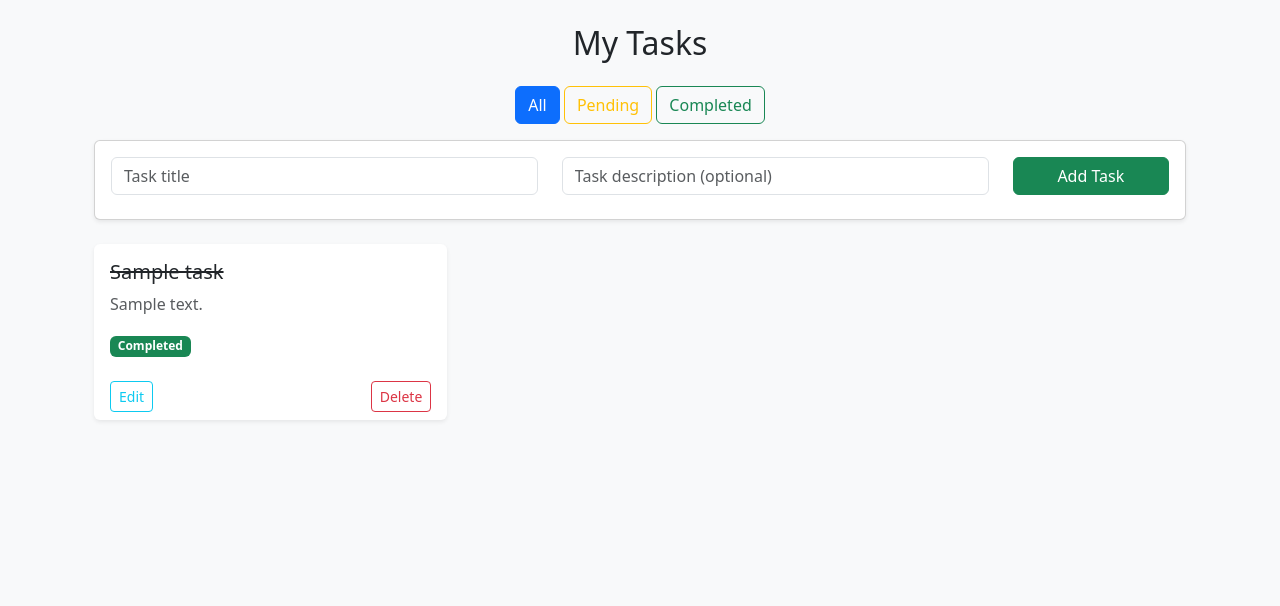
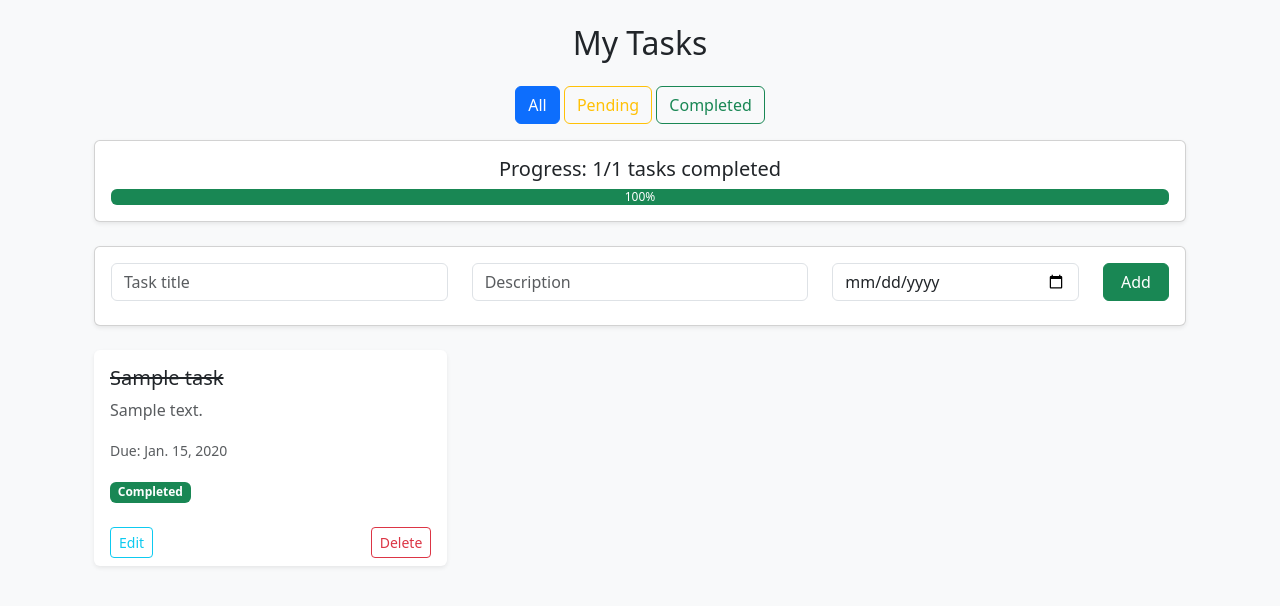
Before and after one commit to Sudha-Sahu/Blog_Task, a Django app: page / in a window 1280 px wide. Shown: the part 56-662 px from the top of the page. Run offline with Django 4.2, Linux system fonts and the light colour scheme; a user stored in the database is signed in; tables that the repository leaves empty hold one stand-in row (values such as "Sample post"); parts of the project's set-up code (start-up, migrations or seed data) failed here and were passed over.

Commit message:
addred progress status and backe nd changes

```diff
--- a/tasks/models.py
+++ b/tasks/models.py
@@ -7,6 +7,7 @@ class Task(models.Model):
     title = models.CharField(max_length=200)
     description = models.TextField(blank=True)
     completed = models.BooleanField(default=False)
+    due_date = models.DateField(null=True, blank=True)
     created_at = models.DateTimeField(auto_now_add=True)
 
     def __str__(self):
--- a/tasks/templates/tasks/home.html
+++ b/tasks/templates/tasks/home.html
@@ -12,18 +12,36 @@
     <a href="?filter=completed" class="btn {% if filter == 'completed' %}btn-success{% else %}btn-outline-success{% endif %}">Completed</a>
   </div>
 
+    {% if total_tasks > 0 %}
+    <div class="card shadow-sm p-3 mb-4">
+    <h5 class="mb-2 text-center">
+        Progress: {{ completed_tasks }}/{{ total_tasks }} tasks completed
+    </h5>
+    <div class="progress">
+        <div class="progress-bar bg-success" role="progressbar"
+            style="width: {{ progress }}%;"
+            aria-valuenow="{{ progress }}" aria-valuemin="0" aria-valuemax="100">
+        {{ progress }}%
+        </div>
+    </div>
+    </div>
+    {% endif %}
+
     <!-- Add Task Form -->
     <form method="POST" class="card p-3 shadow-sm mb-4">
     {% csrf_token %}
     <div class="row">
-      <div class="col-md-5 mb-2">
+        <div class="col-md-4 mb-2">
         <input type="text" name="title" class="form-control" placeholder="Task title" required>
         </div>
-      <div class="col-md-5 mb-2">
-        <input type="text" name="description" class="form-control" placeholder="Task description (optional)">
+        <div class="col-md-4 mb-2">
+        <input type="text" name="description" class="form-control" placeholder="Description">
         </div>
-      <div class="col-md-2">
-        <button type="submit" class="btn btn-success w-100">Add Task</button>
+        <div class="col-md-3 mb-2">
+        <input type="date" name="due_date" class="form-control">
+        </div>
+        <div class="col-md-1 mb-2">
+        <button type="submit" class="btn btn-success w-100">Add</button>
         </div>
     </div>
     </form>
@@ -42,6 +60,15 @@
               {% endif %}
             </h5>
             <p class="card-text text-muted">{{ task.description|default:"No description" }}</p>
+            <p class="card-text">
+            <small class="text-muted">
+                {% if task.due_date %}
+                Due: {{ task.due_date }}
+                {% else %}
+                No due date
+                {% endif %}
+            </small>
+            </p>
             <span class="badge {% if task.completed %}bg-success{% else %}bg-warning text-dark{% endif %}">
               {% if task.completed %}Completed{% else %}Pending{% endif %}
             </span>
--- a/tasks/views.py
+++ b/tasks/views.py
@@ -15,21 +15,34 @@ def home(request):
     if request.method == 'POST':
         title = request.POST.get('title')
         description = request.POST.get('description')
+        due_date = request.POST.get('due_date') or None
         if title:
-            Task.objects.create(title=title, description=description, user=request.user)
+            Task.objects.create(
+                title=title,
+                description=description,
+                due_date=due_date,
+                user=request.user
+            )
             return redirect('home')
 
     # Apply filters based on query param
     if filter_option == 'completed':
-        tasks = Task.objects.filter(user=request.user, completed=True)
+        tasks = Task.objects.filter(user=request.user, completed=True).order_by('completed', 'due_date')
     elif filter_option == 'pending':
-        tasks = Task.objects.filter(user=request.user, completed=False)
+        tasks = Task.objects.filter(user=request.user, completed=False).order_by('completed', 'due_date')
     else:
-        tasks = Task.objects.filter(user=request.user)
+        tasks = Task.objects.filter(user=request.user).order_by('completed', 'due_date')
+
+    total_tasks = Task.objects.filter(user=request.user).count()
+    completed_tasks = Task.objects.filter(user=request.user, completed=True).count()
+    progress = int((completed_tasks / total_tasks) * 100) if total_tasks > 0 else 0
 
     context = {
         'tasks': tasks,
         'filter': filter_option,
+        'progress': progress,
+        'total_tasks': total_tasks,
+        'completed_tasks': completed_tasks,
     }
     return render(request, 'tasks/home.html', context)
 
```
Also changed, not shown: tasks/migrations/0003_task_due_date.py (added). Lines whose indentation alone changed are shown as unchanged.
